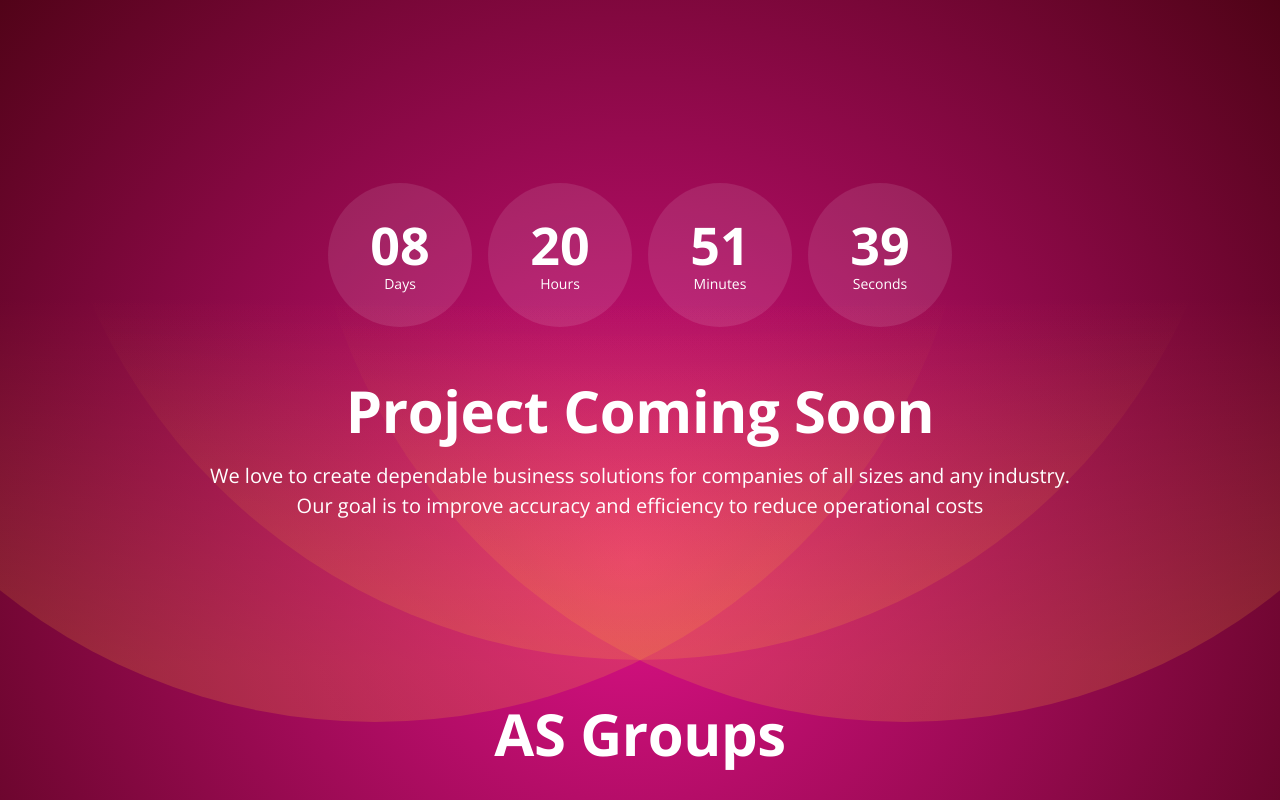
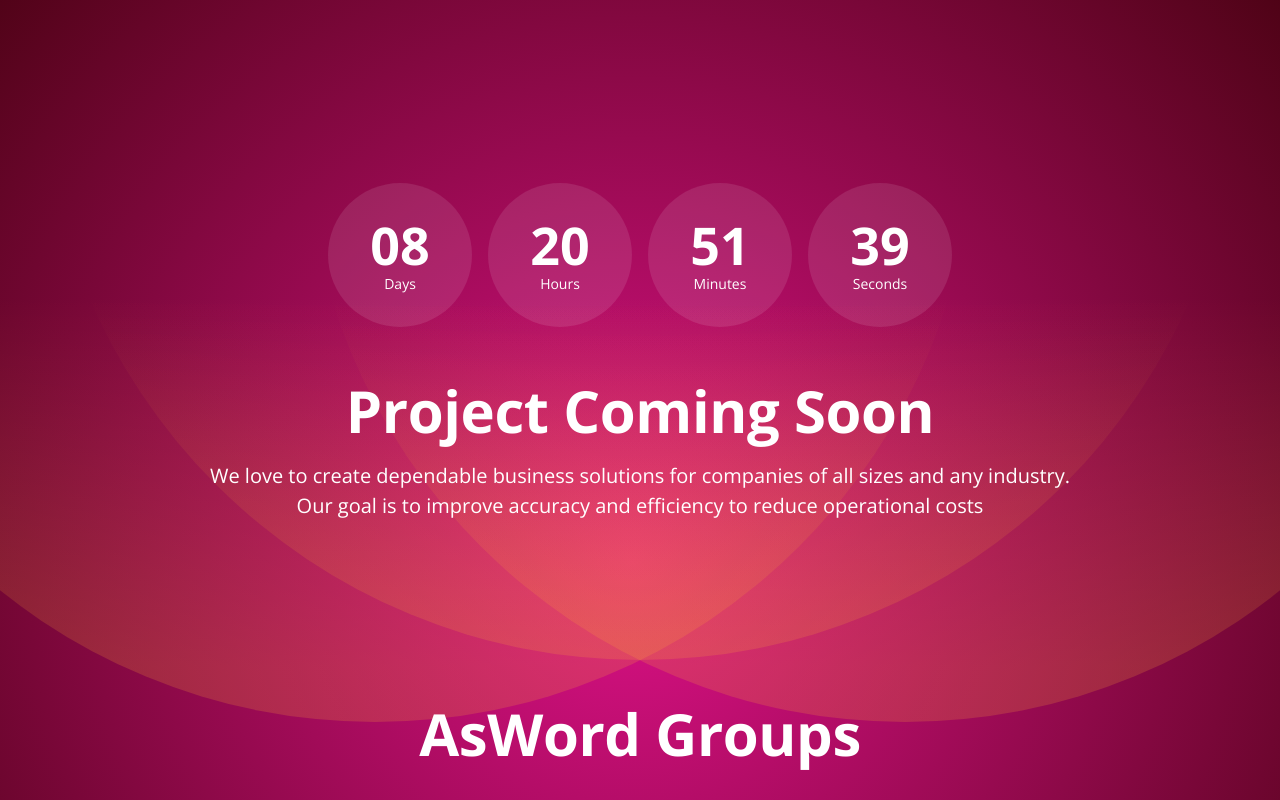
Before and after one commit to ascorpweb/repo_asgroup, a plain HTML site: page index.html in a window 1280 px wide. Drawn offline with nearby package versions, Linux system fonts and the light colour scheme.

Commit message:
updated index page
direct git commit

```diff
--- a/index.html
+++ b/index.html
@@ -18,7 +18,7 @@
 	<meta name="twitter:card" content="summary_large_image"> <!-- to have large image post format in Twitter -->
 
     <!-- Webpage Title -->
-    <title>As Groups</title>
+    <title>AsWord Groups</title>
 
     <!-- Styles -->
     <link href="https://fonts.googleapis.com/css?family=Open+Sans:400,400i,600,700&display=swap" rel="stylesheet">
@@ -68,7 +68,7 @@
             <!-- <a class="logo-text" href="index.html">Petals</a> -->
 
             <!-- Image Logo -->
-            <h1>AS Groups</h1>
+            <h1>AsWord Groups</h1>
         </div> <!-- end of social-container -->
         <!-- end of social links -->
 
```
